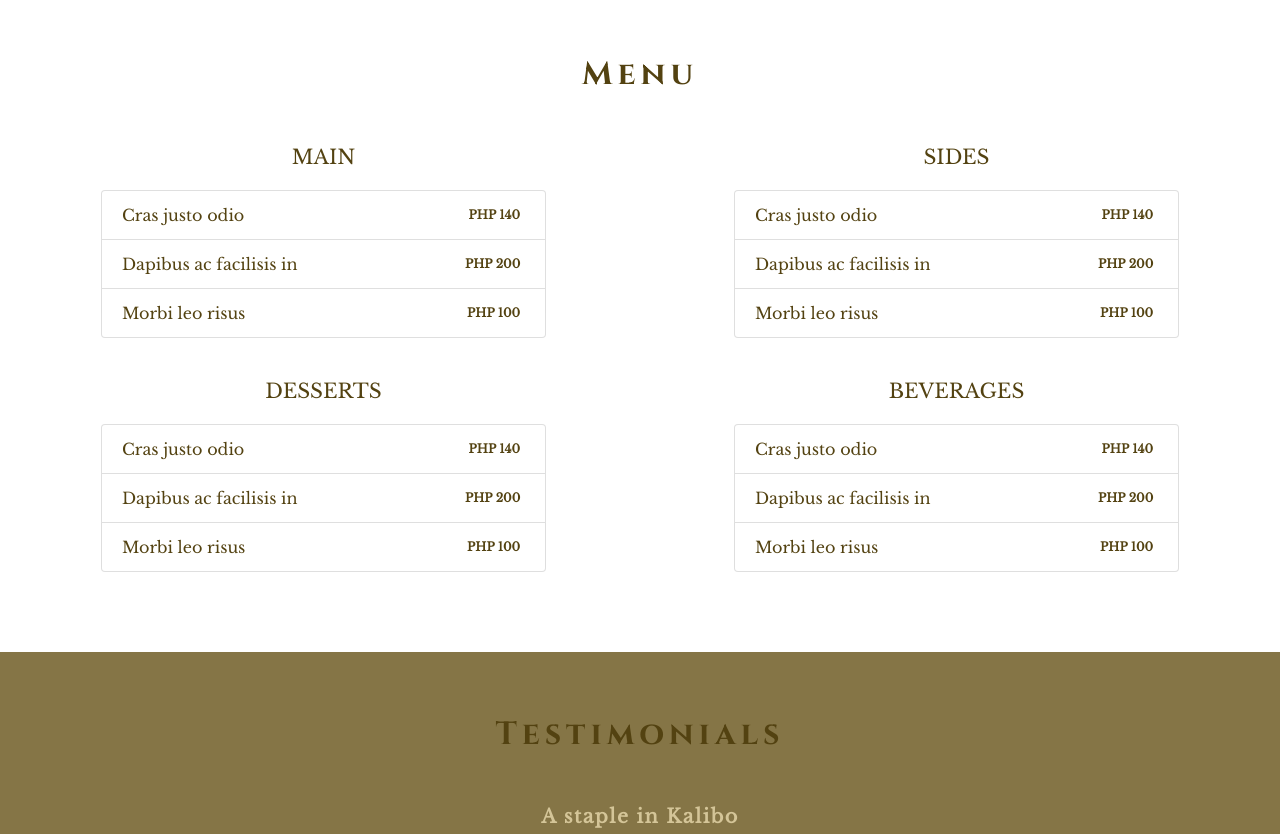
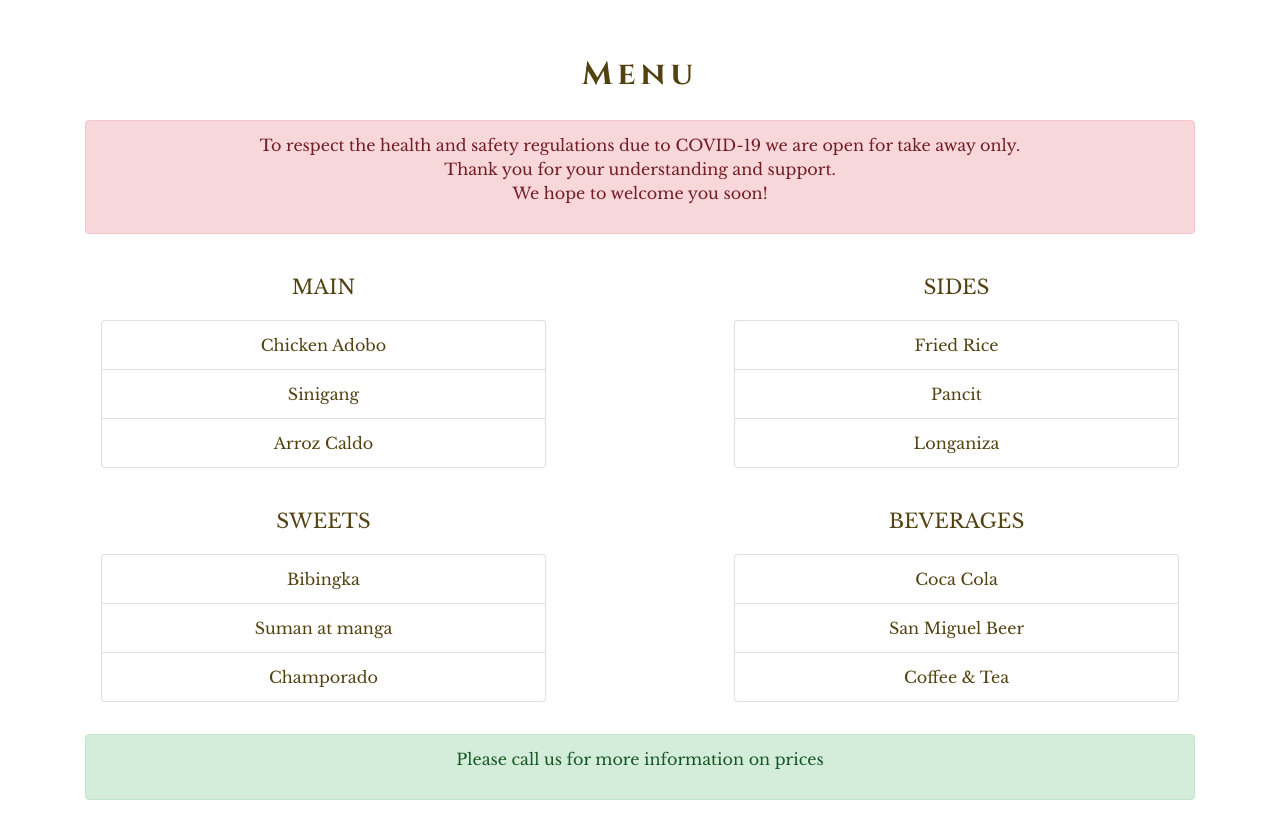
Before and after one commit to sarahmayarchibald/Kusina, a plain HTML site: page index.html in a window 1280 px wide. Shown: the part 1720-2554 px from the top of the page. Drawn offline with nearby package versions, Linux system fonts and the light colour scheme.

Commit message:
Add files via upload

```diff
--- a/index.html
+++ b/index.html
@@ -91,7 +91,7 @@
       </div>
       <div class="col-md-6 about-text d-flex flex-column justify-content-center align-items-center py-4">
         <h2>About us</h2>
-        <p>Lorem ipsum dolor sit amet consectetur adipisicing elit. Dolores quidem nostrum assumenda fugit placeat eius tempore? Odio distinctio necessitatibus delectus rem ratione illo, provident ipsa voluptate voluptas nobis dolor reiciendis animi placeat totam commodi, atque quos veritatis officia ea maxime.</p>
+        <p>Welcome to Kusina sa Kalibo ! We are a family-run restaurant since 2000. We are situated in Kalibo, at the corner of Maagma Street and Mabini Street. We are at a 10 min drive to Kalibo Airport where you can join us for a delicious meal on your way to Boracay. You can also hire our place for your special venue. <br> We are looking forward to welcome you! <a href="#events" class="nav-link">Celebrate with us</a></p>
       </div>
 
       <div class="col-md-6 px-md-0 py-3 py-md-0 order-md-1">
@@ -99,7 +99,9 @@
       </div>
       <div class="col-md-6 about-text d-flex flex-column justify-content-center align-items-center py-4">
         <h2>Authentic Filipino Cuisine</h2>
-        <p>Lorem ipsum dolor sit amet consectetur adipisicing elit. Dolores quidem nostrum assumenda fugit placeat eius tempore? Odio distinctio necessitatibus delectus rem ratione illo, provident ipsa voluptate voluptas nobis dolor reiciendis animi placeat totam commodi, atque quos veritatis officia ea maxime.</p>
+        <p>We proudly serve dishes that defines the Philippines and our beautiful region of Aklan. Our chefs take pride in preparing the beautiful and delicious meals with fresh food from the market. We also welcome staff for training, please call us for more information. </p>
+        <a href="#contact" class="nav-link">Contact us</a></p>
+      </div>
       </div>
 
     </div>
@@ -110,23 +112,23 @@
 <section class="category" id="menu">
   <h2>Menu</h2>
     <div class="container">
+      <div class="alert alert-danger" role="alert">
+        <p>To respect the health and safety regulations due to COVID-19 we are open for <span>take away only</span>. <br> Thank you for your understanding and support. <br> We hope to welcome you soon!</p>
+      </div>
       <div class="row justify-content-between">
     <!-- Main -->
       <div class="card col-lg-5 m-3">
         <div class="card-body">
           <h5 class="card-title">Main</h5>
             <ul class="list-group">
-            <li class="list-group-item d-flex justify-content-between align-items-center">
-              Cras justo odio
-              <span class="badge">PHP 140</span>
+            <li class="list-group-item d-flex justify-content-center align-items-center">
+              Chicken Adobo
             </li>
-            <li class="list-group-item d-flex justify-content-between align-items-center">
-              Dapibus ac facilisis in
-              <span class="badge">PHP 200</span>
+            <li class="list-group-item d-flex justify-content-center align-items-center">
+              Sinigang
             </li>
-            <li class="list-group-item d-flex justify-content-between align-items-center">
-              Morbi leo risus
-              <span class="badge">PHP 100</span>
+            <li class="list-group-item d-flex justify-content-center align-items-center">
+              Arroz Caldo
             </li>
           </ul>
         </div>
@@ -137,17 +139,14 @@
         <div class="card-body">
           <h5 class="card-title">Sides</h5>
           <ul class="list-group">
-            <li class="list-group-item d-flex justify-content-between align-items-center">
-              Cras justo odio
-              <span class="badge">PHP 140</span>
+            <li class="list-group-item d-flex justify-content-center align-items-center">
+              Fried Rice
             </li>
-            <li class="list-group-item d-flex justify-content-between align-items-center">
-              Dapibus ac facilisis in
-              <span class="badge">PHP 200</span>
+            <li class="list-group-item d-flex justify-content-center align-items-center">
+              Pancit
             </li>
-            <li class="list-group-item d-flex justify-content-between align-items-center">
-              Morbi leo risus
-              <span class="badge">PHP 100</span>
+            <li class="list-group-item d-flex justify-content-center align-items-center">
+              Longaniza
             </li>
           </ul>
         </div>
@@ -156,19 +155,16 @@
     <!-- Desserts -->
       <div class="card col-lg-5 m-3">
         <div class="card-body">
-          <h5 class="card-title">Desserts</h5>
+          <h5 class="card-title">Sweets</h5>
           <ul class="list-group">
-            <li class="list-group-item d-flex justify-content-between align-items-center">
-              Cras justo odio
-              <span class="badge">PHP 140</span>
+            <li class="list-group-item d-flex justify-content-center align-items-center">
+              Bibingka
             </li>
-            <li class="list-group-item d-flex justify-content-between align-items-center">
-              Dapibus ac facilisis in
-              <span class="badge">PHP 200</span>
+            <li class="list-group-item d-flex justify-content-center align-items-center">
+              Suman at manga
             </li>
-            <li class="list-group-item d-flex justify-content-between align-items-center">
-              Morbi leo risus
-              <span class="badge">PHP 100</span>
+            <li class="list-group-item d-flex justify-content-center align-items-center">
+              Champorado
             </li>
           </ul>
         </div>
@@ -179,21 +175,21 @@
         <div class="card-body">
           <h5 class="card-title">Beverages</h5>
             <ul class="list-group">
-            <li class="list-group-item d-flex justify-content-between align-items-center">
-              Cras justo odio
-              <span class="badge">PHP 140</span>
+            <li class="list-group-item d-flex justify-content-center align-items-center">
+              Coca Cola
             </li>
-            <li class="list-group-item d-flex justify-content-between align-items-center">
-              Dapibus ac facilisis in
-              <span class="badge">PHP 200</span>
+            <li class="list-group-item d-flex justify-content-center align-items-center">
+              San Miguel Beer
             </li>
-            <li class="list-group-item d-flex justify-content-between align-items-center">
-              Morbi leo risus
-              <span class="badge">PHP 100</span>
+            <li class="list-group-item d-flex justify-content-center align-items-center">
+              Coffee & Tea
             </li>
           </ul>
         </div>
       </div>
+    </div>
+    <div class="alert alert-success mt-3" role="alert">
+      <p>Please call us for more information on prices</p>
     </div>
   </div>
 </section>
```
